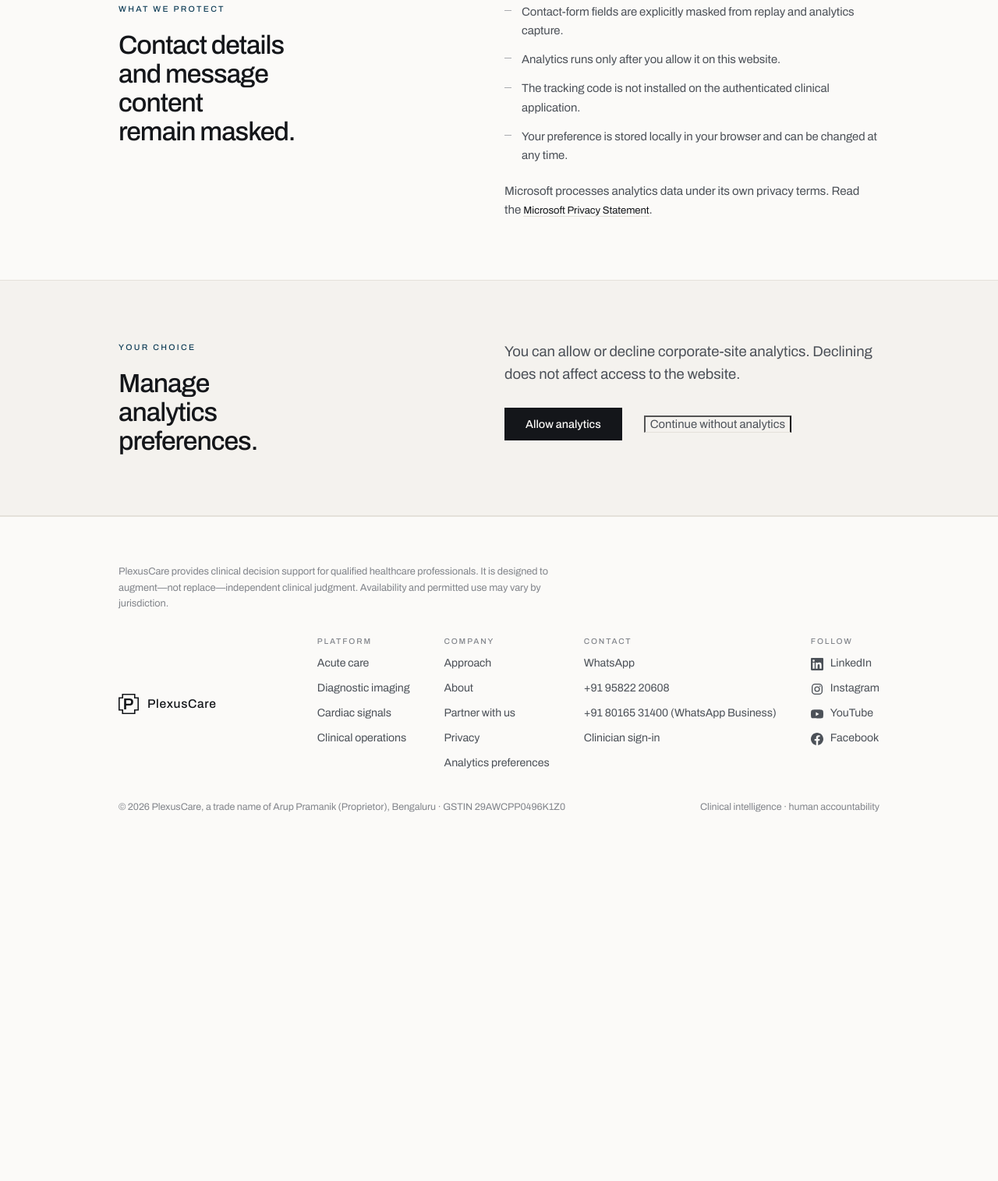
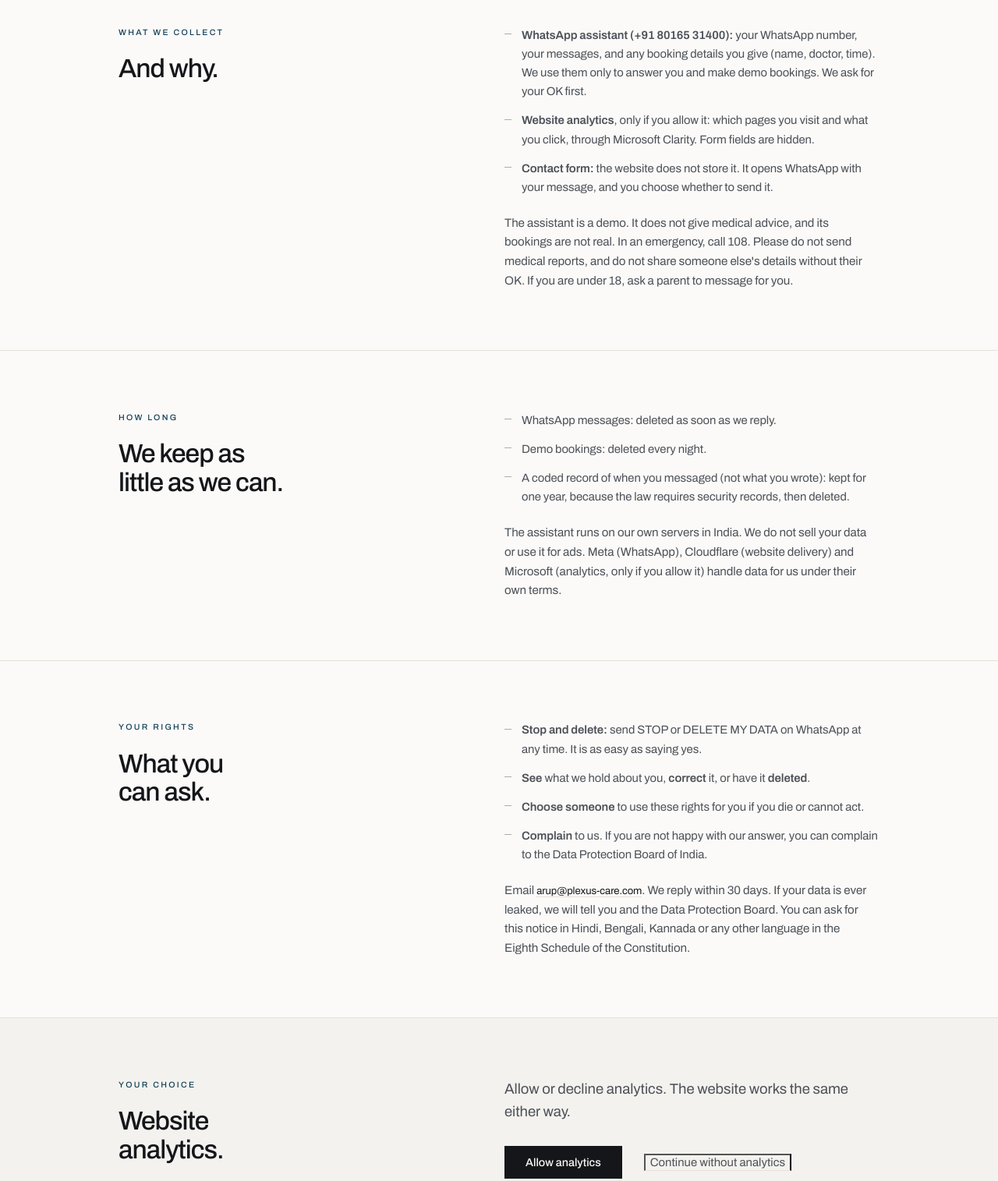
Before and after one commit to arupht/plexus-care-site, a plain HTML site: page privacy.html in a window 1280 px wide. Shown: the part 947-2462 px from the top of the page at 78% size. Before the commit the page ends 2024 px from the top, so only its background shows below. Drawn offline with Linux system fonts and the light colour scheme.

Commit message:
Update site — 2026-11-16 04:29 UTC

```diff
--- a/privacy.html
+++ b/privacy.html
@@ -104,9 +104,10 @@
 <main>
   <section class="phead">
     <div class="wrap">
-      <span class="eyebrow">Privacy</span>
-      <h1>Corporate-site analytics, with clear boundaries.</h1>
-      <p class="lede">This notice covers the public PlexusCare website only. It does not govern authenticated clinical products or patient-care systems.</p>
+      <span class="eyebrow">Privacy notice</span>
+      <h1>Your data, in plain words.</h1>
+      <p class="lede">What we collect on this website and through our WhatsApp assistant, why we collect it, and your rights under India's Digital Personal Data Protection Act, 2023.</p>
+      <p class="small mute">Last updated: 16 November 2026</p>
     </div>
   </section>
 
@@ -114,10 +115,11 @@
 
   <section class="section">
     <div class="wrap split">
-      <div><span class="eyebrow">What we measure</span><h2 class="measure" style="max-width:13ch">Engagement with our public website.</h2></div>
+      <div><span class="eyebrow">Who we are</span><h2 class="measure" style="max-width:13ch">PlexusCare.</h2></div>
       <div>
-        <p class="lede">With your permission, PlexusCare uses Microsoft Clarity to understand visits, referral sources, page engagement, scrolling, clicks and form completion.</p>
-        <p class="section-copy">Clarity may create privacy-masked heatmaps and session replays. We use these insights to improve the clarity, accessibility and effectiveness of this corporate website.</p>
+        <p class="lede">PlexusCare is a trade name of Arup Pramanik (Proprietor), Bengaluru, Karnataka. We are responsible for the data described here.</p>
+        <p class="section-copy">Questions or complaints: Arup Pramanik, <a class="text-link" href="mailto:arup@plexus-care.com">arup@plexus-care.com</a>.</p>
+        <p class="section-copy">If you are a patient at a hospital that uses PlexusCare software, the hospital is responsible for your data. Please contact the hospital. We will help it reply to you.</p>
       </div>
     </div>
   </section>
@@ -126,24 +128,56 @@
 
   <section class="section">
     <div class="wrap split">
-      <div><span class="eyebrow">What we protect</span><h2 class="measure" style="max-width:13ch">Contact details and message content remain masked.</h2></div>
+      <div><span class="eyebrow">What we collect</span><h2 class="measure" style="max-width:13ch">And why.</h2></div>
       <div>
         <ul class="ticks">
-          <li>Contact-form fields are explicitly masked from replay and analytics capture.</li>
-          <li>Analytics runs only after you allow it on this website.</li>
-          <li>The tracking code is not installed on the authenticated clinical application.</li>
-          <li>Your preference is stored locally in your browser and can be changed at any time.</li>
+          <li><strong>WhatsApp assistant (+91 80165 31400):</strong> your WhatsApp number, your messages, and any booking details you give (name, doctor, time). We use them only to answer you and make demo bookings. We ask for your OK first.</li>
+          <li><strong>Website analytics</strong>, only if you allow it: which pages you visit and what you click, through Microsoft Clarity. Form fields are hidden.</li>
+          <li><strong>Contact form:</strong> the website does not store it. It opens WhatsApp with your message, and you choose whether to send it.</li>
         </ul>
-        <p class="section-copy">Microsoft processes analytics data under its own privacy terms. Read the <a class="text-link" href="https://privacy.microsoft.com/privacystatement" target="_blank" rel="noopener">Microsoft Privacy Statement</a>.</p>
+        <p class="section-copy">The assistant is a demo. It does not give medical advice, and its bookings are not real. In an emergency, call 108. Please do not send medical reports, and do not share someone else's details without their OK. If you are under 18, ask a parent to message for you.</p>
+      </div>
+    </div>
+  </section>
+
+  <hr class="rule">
+
+  <section class="section">
+    <div class="wrap split">
+      <div><span class="eyebrow">How long</span><h2 class="measure" style="max-width:13ch">We keep as little as we can.</h2></div>
+      <div>
+        <ul class="ticks">
+          <li>WhatsApp messages: deleted as soon as we reply.</li>
+          <li>Demo bookings: deleted every night.</li>
+          <li>A coded record of when you messaged (not what you wrote): kept for one year, because the law requires security records, then deleted.</li>
+        </ul>
+        <p class="section-copy">The assistant runs on our own servers in India. We do not sell your data or use it for ads. Meta (WhatsApp), Cloudflare (website delivery) and Microsoft (analytics, only if you allow it) handle data for us under their own terms.</p>
+      </div>
+    </div>
+  </section>
+
+  <hr class="rule">
+
+  <section class="section">
+    <div class="wrap split">
+      <div><span class="eyebrow">Your rights</span><h2 class="measure" style="max-width:13ch">What you can ask.</h2></div>
+      <div>
+        <ul class="ticks">
+          <li><strong>Stop and delete:</strong> send STOP or DELETE MY DATA on WhatsApp at any time. It is as easy as saying yes.</li>
+          <li><strong>See</strong> what we hold about you, <strong>correct</strong> it, or have it <strong>deleted</strong>.</li>
+          <li><strong>Choose someone</strong> to use these rights for you if you die or cannot act.</li>
+          <li><strong>Complain</strong> to us. If you are not happy with our answer, you can complain to the Data Protection Board of India.</li>
+        </ul>
+        <p class="section-copy">Email <a class="text-link" href="mailto:arup@plexus-care.com">arup@plexus-care.com</a>. We reply within 30 days. If your data is ever leaked, we will tell you and the Data Protection Board. You can ask for this notice in Hindi, Bengali, Kannada or any other language in the Eighth Schedule of the Constitution.</p>
       </div>
     </div>
   </section>
 
   <section class="section section--contrast">
     <div class="wrap split">
-      <div><span class="eyebrow">Your choice</span><h2 class="measure" style="max-width:12ch">Manage analytics preferences.</h2></div>
+      <div><span class="eyebrow">Your choice</span><h2 class="measure" style="max-width:12ch">Website analytics.</h2></div>
       <div>
-        <p class="lede">You can allow or decline corporate-site analytics. Declining does not affect access to the website.</p>
+        <p class="lede">Allow or decline analytics. The website works the same either way.</p>
         <div class="links-row" style="margin-top:28px" data-analytics-controls hidden>
           <button class="btn" type="button" data-analytics-choice="granted">Allow analytics</button>
           <button class="link link--quiet link-button" type="button" data-analytics-choice="declined">Continue without analytics</button>
```
